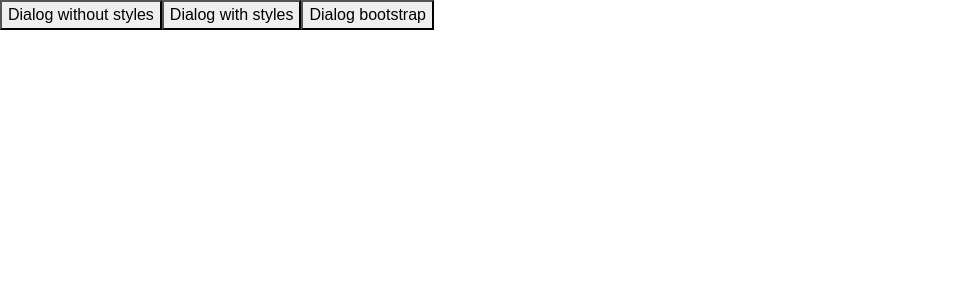
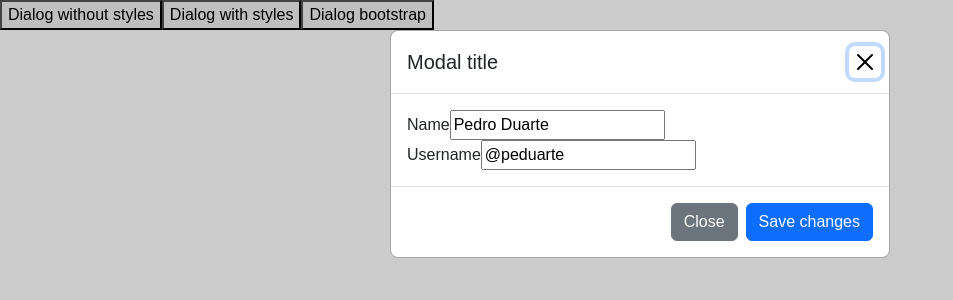
Before and after one commit to elvisisaavedra/radix-ui-js, a React (Vite) app: page / in a window 1280 px wide. Shown: the top 300 px of the page, without its empty margins (0-953 px from the left). Built offline with nearby package versions, Linux system fonts and the light colour scheme.

Commit message:
update dialog bootstrap

```diff
--- a/src/components/dialogBootstrap.jsx
+++ b/src/components/dialogBootstrap.jsx
@@ -1,17 +1,26 @@
 import * as Dialog from '@radix-ui/react-dialog';
 
-const DialogBootstrap = () => (
-  <Dialog.Root>
+const DialogBootstrap = () => {
+  const handleOnEscapeKeyDown = (event) => {
+    console.log('onEscapeKeyDown', event);
+  };
+
+  return (
+    <Dialog.Root defaultOpen={true}>
       <Dialog.Trigger asChild>
         <button>Dialog bootstrap</button>
       </Dialog.Trigger>
       <Dialog.Portal>
-      <Dialog.Content className="modal" aria-describedby={null}>
+        <Dialog.Content
+          className="modal"
+          aria-describedby={undefined}
+          onEscapeKeyDown={handleOnEscapeKeyDown}
+        >
           <div className="modal-dialog">
             <div className="modal-content">
               <div className="modal-header">
-              <Dialog.Title asChild>
-                <h1 className="modal-title fs-5" id="exampleModalLabel">Modal title</h1>
+                <Dialog.Title as={'h1'} className='modal-title fs-5'>
+                  Modal title
                 </Dialog.Title>
 
                 <Dialog.Close asChild>
@@ -32,14 +41,13 @@ const DialogBootstrap = () => (
 
               <div className="modal-footer">
                 <Dialog.Close asChild>
-                <button
-                  type="button"
-                  className="btn btn-secondary"
-                >
+                  <button type="button" className="btn btn-secondary">
                     Close
                   </button>
                 </Dialog.Close>
-              <button type="button" className="btn btn-primary">Save changes</button>
+                <button type="button" className="btn btn-primary">
+                  Save changes
+                </button>
               </div>
             </div>
           </div>
@@ -48,5 +56,6 @@ const DialogBootstrap = () => (
       </Dialog.Portal>
     </Dialog.Root>
   );
+};
 
 export default DialogBootstrap;
```
Lines whose indentation alone changed are shown as unchanged.
